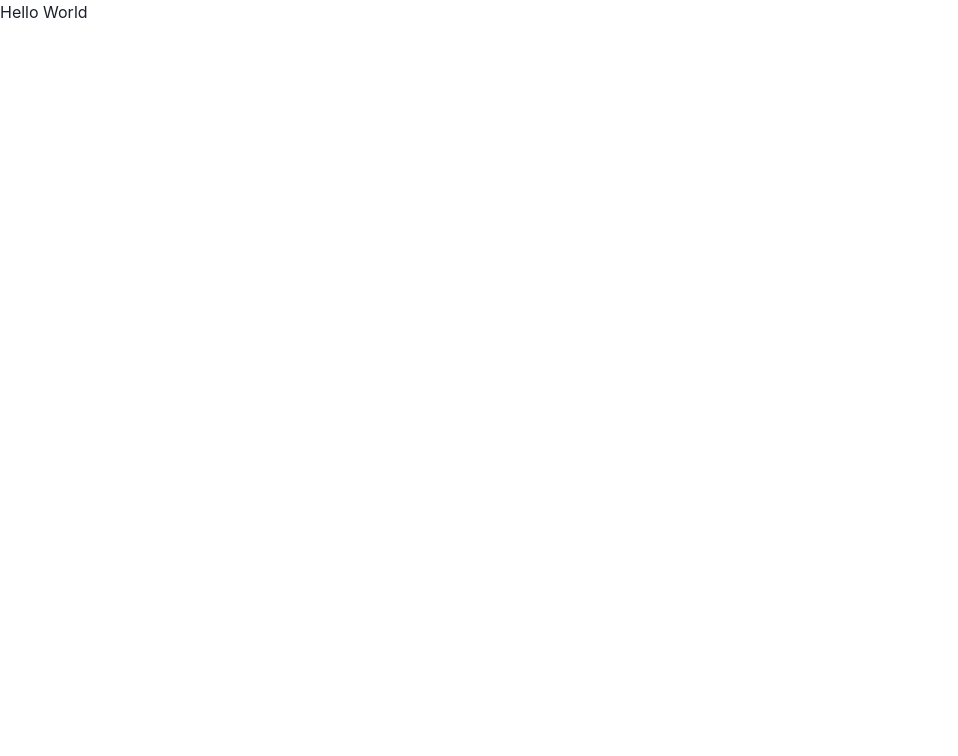
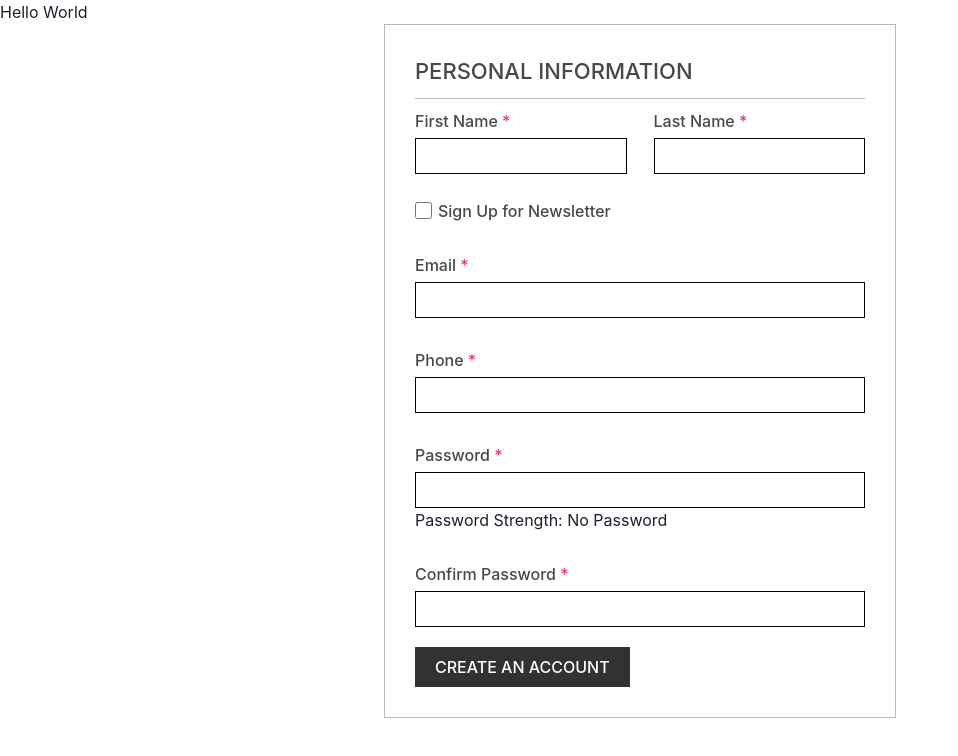
Before and after one commit to mohdashiq18/friendly-stage-2043, a React (Create React App) app in the folder beautyqueen/: page / in a window 1280 px wide. Shown: the top 756 px of the page, without its empty margins (0-958 px from the left). Built offline with nearby package versions, Linux system fonts and the light colour scheme.

Commit message:
Day-2_fp05_063

```diff
--- a/beautyqueen/src/App.js
+++ b/beautyqueen/src/App.js
@@ -1,10 +1,16 @@
+import "./App.css";
+import Login from "./Components/Login/Login";
+import SingUp from "./Components/SignUp/SingUp";
 
-import './App.css';
-import AllRoutes from "./Routes/AllRoutes"
+import AllRoutes from "./Routes/AllRoutes";
 
 function App() {
   return (
-    <AllRoutes/>
+    <div>
+      <AllRoutes />
+      <SingUp />
+      {/* <Login/> */}
+    </div>
   );
 }
 
--- /dev/null
+++ b/beautyqueen/src/Components/Login/Login.css
@@ -0,0 +1,109 @@
+input{
+    border: 1px solid black;
+}
+span{
+    color: rgb(237, 51, 116);
+}
+.name_div{
+    display: flex;
+    justify-content: space-between;
+    width: 100%;
+    margin-top: 10px;
+    /* border: 1px solid black; */
+}
+.name{
+    width: 47%;
+    /* border: 1px solid black; */
+}
+.name label{
+    font-size: 16px;
+    font-weight: 500;
+    color: rgb(73, 71, 71);
+
+}
+.name input{
+    width: 100%;
+    margin-top: 5px;
+    height: 36px;
+}
+.input_div_main{
+    display: flex;
+    justify-content: center;
+    gap: 35px;
+}
+.input_div {
+    /* border: 1px solid black; */
+    width: 40%;
+    /* background-color: rgb(245, 242, 242); */
+    padding: 30px;
+    border: 1px solid rgba(117, 114, 114, 0.498) ;
+}
+.register{
+    width: 40%;
+    /* background-color: rgb(245, 242, 242); */
+    padding: 30px;
+    border: 1px solid rgba(117, 114, 114, 0.498) ;
+}
+.input_heading{
+    font-size: 22px;
+    font-weight: 500;
+    color: rgb(73, 71, 71);
+    padding-bottom: 10px;
+
+    border-bottom: 1px solid rgba(117, 114, 114, 0.498);
+
+}
+.checkbox input{
+    width: 17px;
+    height: 17px;
+    border:4px solid red;
+    margin-top:8px;
+}
+.checkbox{
+    display: flex;
+    margin-top: 20px;
+    gap: 6px;
+}
+.checkbox div{
+    margin-top: 5px;
+    font-size: 16px;
+    font-weight: 500;
+    color: rgb(73, 71, 71);
+}
+.input_details{
+
+    margin-top: 30px;
+}
+.input_details input{
+    width: 100%;
+    margin-top: 5px;
+    height: 36px;
+}
+.input_details label{
+    font-size: 16px;
+    font-weight: 500;
+    color: rgb(73, 71, 71);
+}
+.tit{
+    margin-top: 35px;
+    font-weight: 500;
+    color: rgb(98, 95, 95);
+}
+.input_button button{
+ background-color: rgb(51, 50, 50);
+ color: white;
+ padding: 8px;
+ margin-top: 20px;
+ font-weight: 500;
+ padding-left: 20px;
+ padding-right: 20px;
+}
+.input_button button:hover{
+    background-color: rgb(237, 51, 116);
+}
+a{
+    margin-left: 10px;
+}
+a:hover{
+    color: rgb(237, 51, 116);
+}
--- /dev/null
+++ b/beautyqueen/src/Components/Login/Login.js
@@ -0,0 +1,40 @@
+import React from 'react'
+import "./Login.css"
+export default function Login() {
+  return (
+    <div>
+    <div className='input_div_main'>
+        <div className='input_div'>
+            <div className='input_heading'>REGISTERED CUSTOMERS</div>
+
+            <div className='tit'>If you have an account, sign in with your email address.</div>
+
+            <div className='input_details'>
+                    <label>Email<span> *</span></label><br/>
+                    <input type="email"/>
+            </div>
+
+            <div className='input_details'>
+                    <label>Password<span> *</span></label><br/>
+                    <input type="text"/>
+            </div>
+
+
+            <div className='input_button'>
+                <button>SIGN IN</button>
+                <a href='#'>Forgot Your Password?</a>
+            </div>
+        </div>
+        <div className='register'>
+    <div className='input_heading'>NEW CUSTOMERS</div>
+
+            <div className='tit'>Creating an account has many benefits: check out faster, keep more than one address, track orders and more.</div>
+            <div className='input_button'>
+                    <button>CREATE AN ACCOUNT</button>
+                </div>
+    </div>
+    </div>
+
+</div>
+  )
+}
--- /dev/null
+++ b/beautyqueen/src/Components/SignUp/SignUp.css
@@ -0,0 +1,91 @@
+input{
+    border: 1px solid black;
+}
+span{
+    color: rgb(237, 51, 116);
+}
+.name_div{
+    display: flex;
+    justify-content: space-between;
+    width: 100%;
+    margin-top: 10px;
+    /* border: 1px solid black; */
+}
+.name{
+    width: 47%;
+    /* border: 1px solid black; */
+}
+.name label{
+    font-size: 16px;
+    font-weight: 500;
+    color: rgb(73, 71, 71);
+
+}
+.name input{
+    width: 100%;
+    margin-top: 5px;
+    height: 36px;
+}
+.input_div_main{
+    display: flex;
+    justify-content: center;
+}
+.input_div{
+    /* border: 1px solid black; */
+    width: 40%;
+
+    padding: 30px;
+    border: 1px solid rgba(117, 114, 114, 0.498) ;
+}
+.input_heading{
+    font-size: 22px;
+    font-weight: 500;
+    color: rgb(73, 71, 71);
+    padding-bottom: 10px;
+
+    border-bottom: 1px solid rgba(117, 114, 114, 0.498);
+
+}
+.checkbox input{
+    width: 17px;
+    height: 17px;
+    border:4px solid red;
+    margin-top:8px;
+}
+.checkbox{
+    display: flex;
+    margin-top: 20px;
+    gap: 6px;
+}
+.checkbox div{
+    margin-top: 5px;
+    font-size: 16px;
+    font-weight: 500;
+    color: rgb(73, 71, 71);
+}
+.input_details{
+
+    margin-top: 30px;
+}
+.input_details input{
+    width: 100%;
+    margin-top: 5px;
+    height: 36px;
+}
+.input_details label{
+    font-size: 16px;
+    font-weight: 500;
+    color: rgb(73, 71, 71);
+}
+.input_button button{
+ background-color: rgb(51, 50, 50);
+ color: white;
+ padding: 8px;
+ margin-top: 20px;
+ font-weight: 500;
+ padding-left: 20px;
+ padding-right: 20px;
+}
+.input_button button:hover{
+    background-color: rgb(237, 51, 116);
+}
--- /dev/null
+++ b/beautyqueen/src/Components/SignUp/SingUp.js
@@ -0,0 +1,47 @@
+import React from 'react'
+import "./SignUp.css"
+export default function SingUp() {
+  return (
+    <div>
+        <div className='input_div_main'>
+            <div className='input_div'>
+                <div className='input_heading'>PERSONAL INFORMATION</div>
+                <div className='name_div'>
+                    <div className='name'>
+                        <label>First Name<span> *</span></label><br/>
+                        <input type="text"/>
+                    </div>
+                    <div className='name'>
+                        <label>Last Name<span> *</span></label><br/>
+                        <input type="text"/>
+                    </div>
+                </div>
+                <div className='checkbox'>
+                    <input type="checkbox"/>
+                    <div><label>Sign Up for Newsletter</label></div>
+                </div>
+                <div className='input_details'>
+                        <label>Email<span> *</span></label><br/>
+                        <input type="email"/>
+                </div>
+                <div className='input_details'>
+                        <label>Phone<span> *</span></label><br/>
+                        <input type="number"/>
+                </div>
+                <div className='input_details'>
+                        <label>Password<span> *</span></label><br/>
+                        <input type="text"/>
+                </div>
+                <div>Password Strength: No Password</div>
+                <div className='input_details'>
+                        <label>Confirm Password<span> *</span></label><br/>
+                        <input type="text"/>
+                </div>
+                <div className='input_button'>
+                    <button>CREATE AN ACCOUNT</button>
+                </div>
+            </div>
+        </div>
+    </div>
+  )
+}
--- a/beautyqueen/src/Routes/AllRoutes.jsx
+++ b/beautyqueen/src/Routes/AllRoutes.jsx
@@ -6,6 +6,7 @@ const AllRoutes = ()=>{
         <Routes>
             <Route path="/" element={ <h1>Hello World</h1>} ></Route>
             <Route path="*" element={ <PagenotFound/> } ></Route>
+
         </Routes>
     )
 }
```
